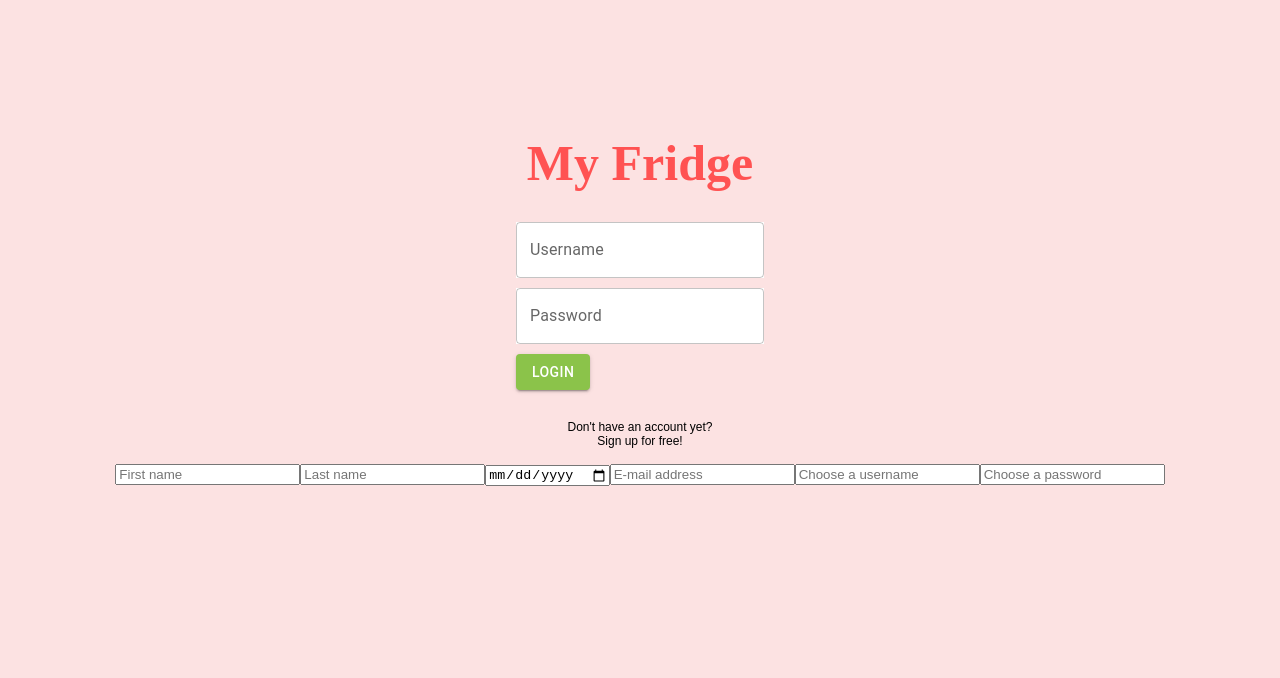
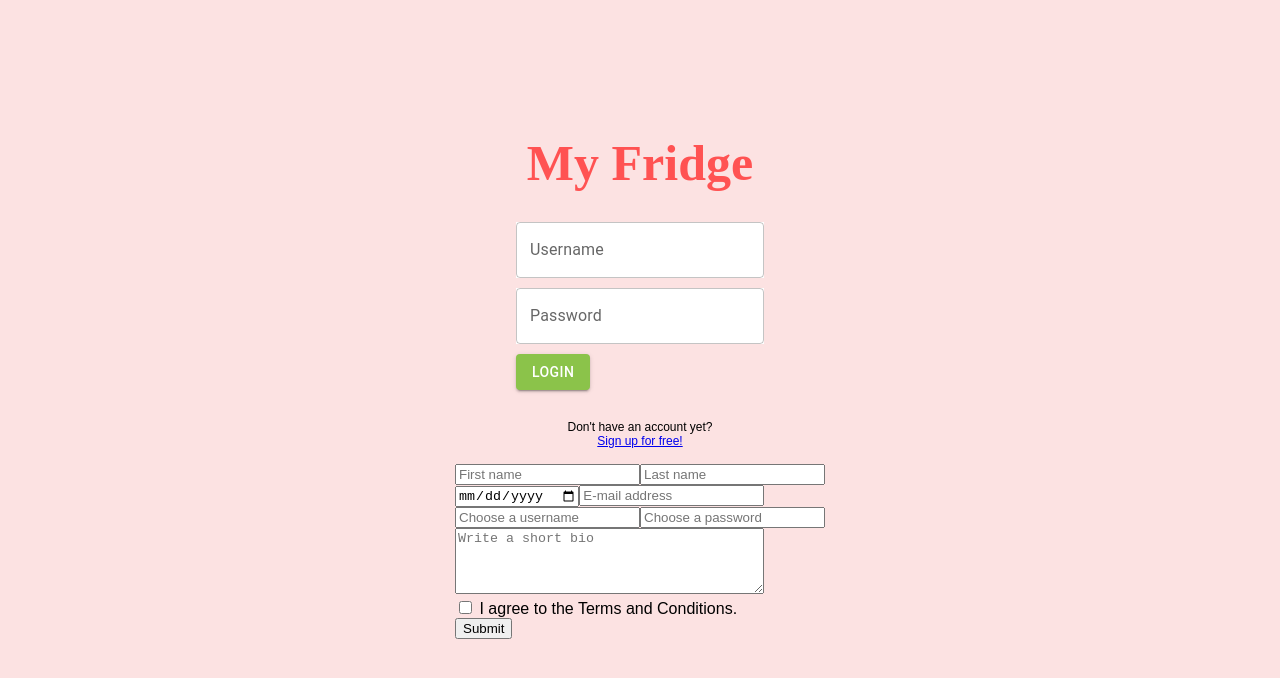
Before and after one commit to priscilla-silva/my-fridge, a React (Create React App) app in the folder my-fridge/: page /Signup in a window 1280 px wide. Shown: the top 678 px of the page. Built offline with nearby package versions, Linux system fonts and the light colour scheme.

Commit message:
signup form basic design done

```diff
--- a/my-fridge/src/App.js
+++ b/my-fridge/src/App.js
@@ -1,8 +1,8 @@
 import React, {useState} from "react";
+import {BrowserRouter, Route, Routes, Link} from "react-router-dom";
 import Loginform from "./comps/Loginform";
 import Signup from "./comps/Signup";
 import Button from '@mui/material/Button';
-
 
 
 function App() {
@@ -36,8 +36,8 @@ function App() {
     setUser({username:""})
   }
 
-
   return (
+    <BrowserRouter>
     <div className="App">
       {(user.username != "") ? (
         <div className="welcome-screen">
@@ -48,13 +48,19 @@ function App() {
         <div className="main">
       <h1>My Fridge</h1>
       <Loginform Login={Login} error={error}/>
+
       <h4>Don't have an account yet?
         <br />
-      Sign up for free!</h4>
-      <Signup />
+        <Link to="/Signup">Sign up for free!</Link>
+      </h4>
+      <Routes>
+      <Route path="/Signup"  element={<Signup />} />
+      </Routes>
       </div>
+
       )}
       </div>
+      </BrowserRouter>
       );
 }
 
--- a/my-fridge/src/comps/Loginform.js
+++ b/my-fridge/src/comps/Loginform.js
@@ -1,6 +1,8 @@
 import React, {useState} from 'react';
 import TextField from '@mui/material/TextField';
 import Button from '@mui/material/Button';
+import Signup from './Signup';
+import {BrowserRouter, Routes, Route, Link} from "react-router-dom";
 
 function Loginform({Login, error}) {
 
@@ -16,6 +18,7 @@ function Loginform({Login, error}) {
     }
 
     return (
+
     <div>
     <form onSubmit={submitHandler}>
     <div className="login-form">
@@ -25,7 +28,9 @@ function Loginform({Login, error}) {
         {(error != "") ? ( <div className="error">{error}</div>) : ""}
     </div>
     </form>
+
         </div>
+
     )
 }
 
--- a/my-fridge/src/comps/Signup.js
+++ b/my-fridge/src/comps/Signup.js
@@ -1,28 +1,37 @@
 import React from "react";
+import {Link} from "react-router-dom";
+
 
 
 const Signup = () => {
-
-
-
-
-    return(
+    return (
         <div>
+            <div className="signup-form">
     <form>
-    <div className="signup-form">
-        <form>
-            <input type="text" className="text-field" label="First name" placeholder="First name"/>
-            <input type="text" className="text-field" label="Last name" placeholder="Last name"/>
-            <input type="date" className="text-field" label="DOB" />
-            <input type="text" className="text-field" label="E-mail" placeholder="E-mail address"/>
-            <input type="text" className="text-field" label="Username" placeholder="Choose a username"/>
-            <input type="password" className="text-field" label="Password" placeholder="Choose a password"/>
-        </form>
-    </div>
+            <div className="signup-form-0">
+            <input type="text" className="text-field" label="First name" placeholder="First name"  />
+            <input type="text" className="text-field" label="Last name" placeholder="Last name"  />
+            </div>
+            <div className="signup-form-1">
+            <input type="date" className="text-field" label="DOB" min="1900-01-01" />
+            <input type="text" className="text-field" label="E-mail" placeholder="E-mail address"  />
+            </div>
+            <div className="signup-form-2">
+            <input type="text" className="text-field" label="Username" placeholder="Choose a username"  />
+            <input type="password" className="text-field" label="Password" placeholder="Choose a password"  />
+            </div>
+            <div className="signup-form-2">
+            <textarea className="text-area" cols="36" rows="4" label="Bio" placeholder="Write a short bio"  />
+            </div>
+            <div className="terms">
+            <input type="checkbox" id="termsandcond" name="termsandcond" value="termsandcond"></input>
+            <label for="termsandcond"> I agree to the Terms and Conditions.</label>
+            </div>
+            <button id="submit" type="submit">Submit</button>
     </form>
         </div>
+        </div>
     )
-  };
-
+}
 
 export default Signup;
```
